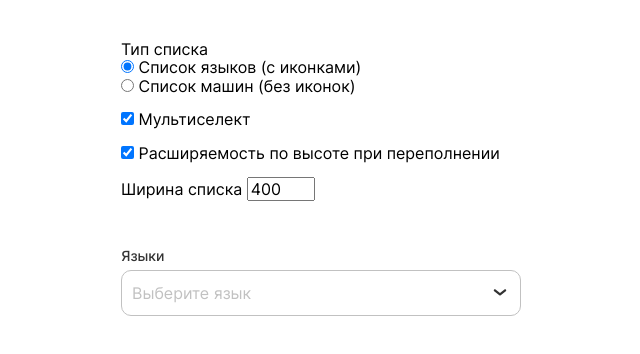
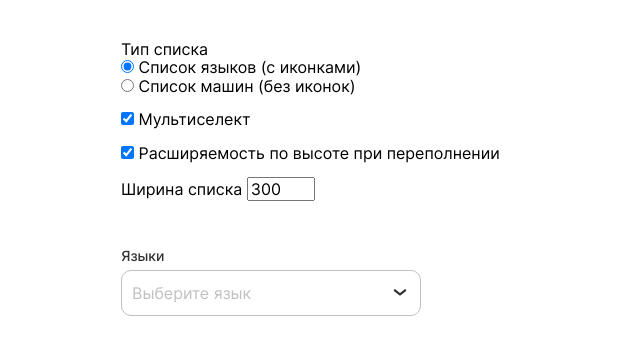
Before and after one commit to korneef/dropdown-list, a React (Create React App) app: page / in a window 1280 px wide. Shown: the top 354 px of the page, without its empty margins (319-959 px from the left). Built offline with nearby package versions, Linux system fonts and the light colour scheme.

Commit message:
default width was changed

```diff
--- a/src/app/App.tsx
+++ b/src/app/App.tsx
@@ -14,7 +14,7 @@ function App() {
   const [expandable, setExpandable] = useState(true);
   const [data, setData] = useState<Array<TData>>(languagesData)
   const [selectedOption, setSelectedOption] = useState<string>(listType.languages);
-  const [dropdownWidth, setDropdownWidth] = useState(400);
+  const [dropdownWidth, setDropdownWidth] = useState(300);
   const [headerData, setHeaderData] = useState({
     name: 'Языки', placeholder: 'Выберите язык'
   })
```
